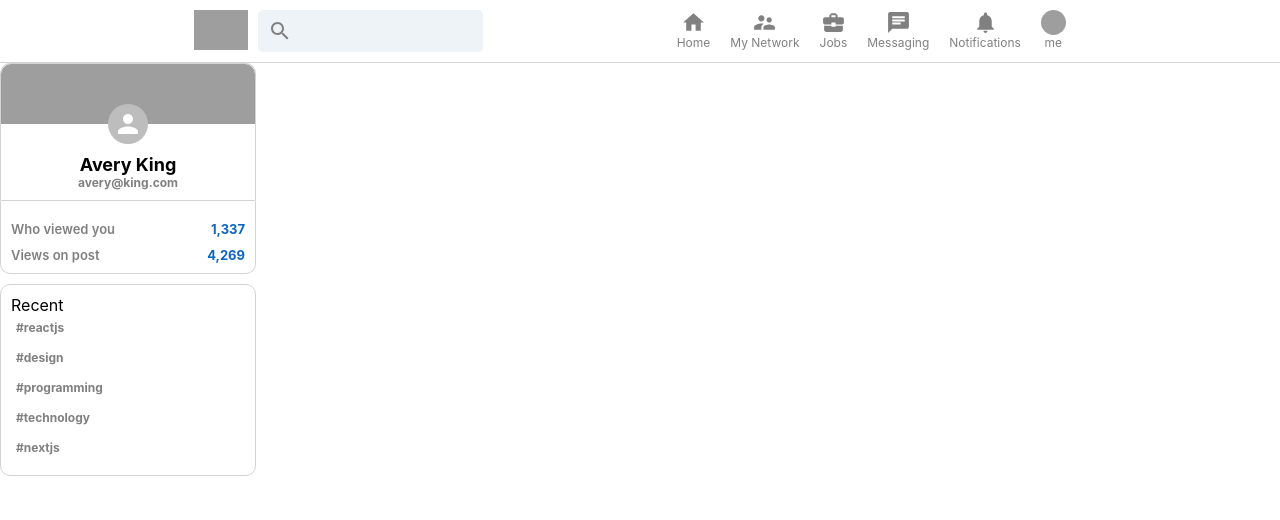
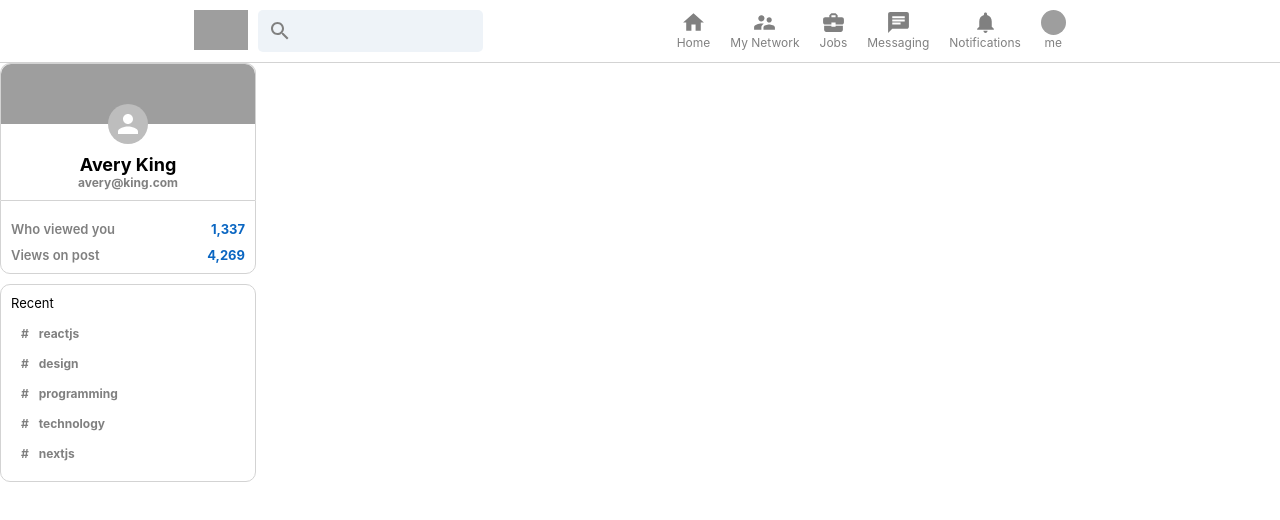
Before and after one commit to AveryKing/linkedin-clone, a React (Create React App) app: page / in a window 1280 px wide. Shown: the top 520 px of the page. Built offline with nearby package versions, Linux system fonts and the light colour scheme; grey boxes are pictures that could not be loaded.

Commit message:
sidebar complete

```diff
--- a/src/styles/Sidebar.css
+++ b/src/styles/Sidebar.css
@@ -71,6 +71,11 @@
     border-radius:10px;
     margin-top:10px;
 }
+.sidebar__bottom > p {
+    font-size:13px;
+    padding-bottom:10px;
+}
+
 
 .sidebar__recentItem {
     display:flex;
@@ -88,3 +93,8 @@
     border-radius:10px;
     color:black;
 }
+
+.sidebar__hash {
+    margin-right:10px;
+    margin-left:5px;
+}
```
